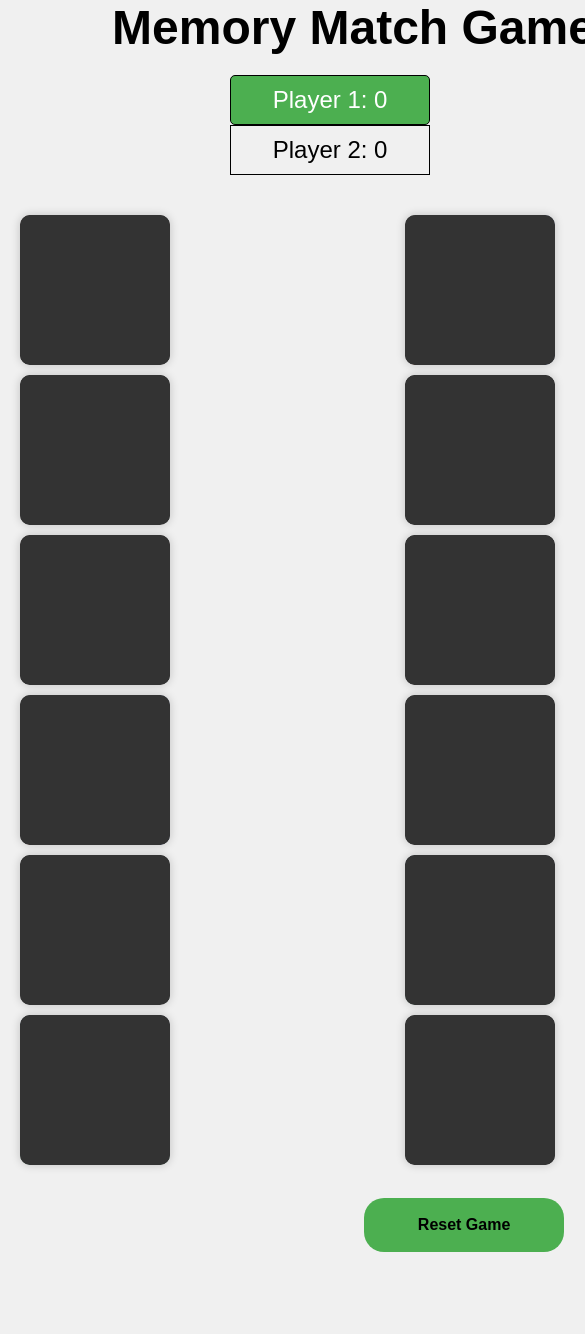
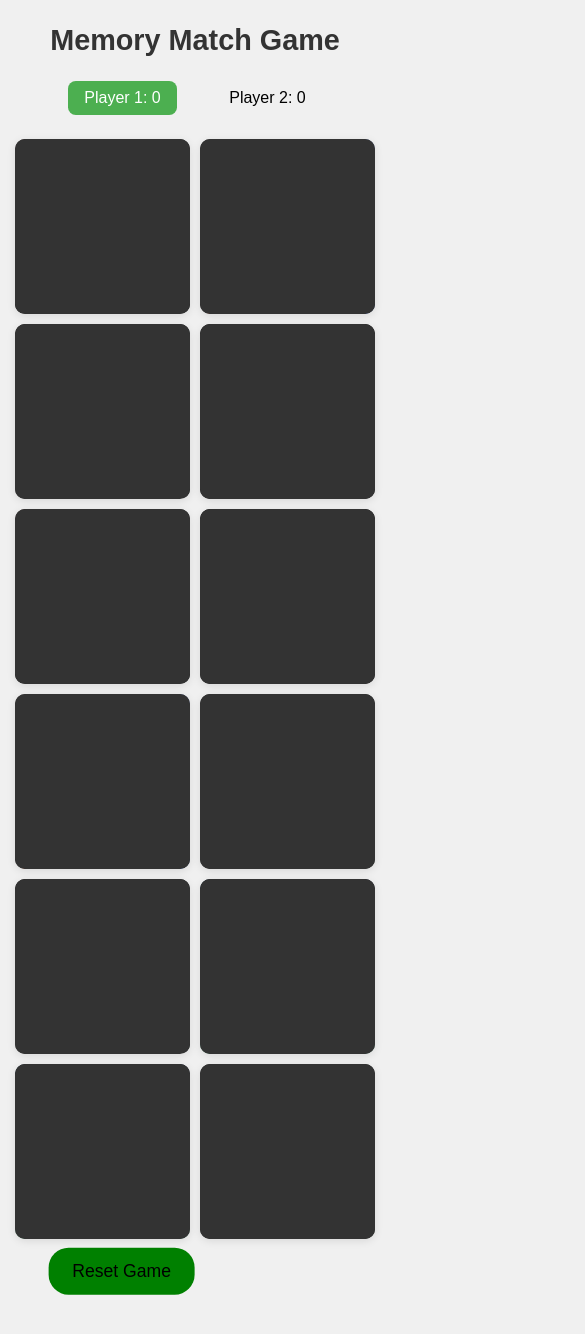
Before and after one commit to TTech-spec/memory-card-game, a plain HTML site: page index.html in a window 390 px wide. Shown: the top 1334 px of the page, 585 px wide, since content can reach past the window. Before the commit the page ends 1279 px from the top, so only its background shows below. Drawn offline with Linux system fonts and the light colour scheme.

Commit message:
second commit

```diff
--- a/assets/css/card.css
+++ b/assets/css/card.css
@@ -7,41 +7,36 @@
 body {
     font-family: Arial, sans-serif;
     background-color: #f0f0f0;
+
+    font-size: 16px;
 }
 
 .game-container {
-    position: relative;
     display: grid;
     grid-template-columns: repeat(4, 1fr);
-    grid-gap: 10px;
-    /* margin: 40px auto; */
-    margin: 0 5vw 20px;
-    padding: 0 5vw;
+    /* Use fixed gap size */
+    gap: 15px;
+
+    max-width: 800px;
+    margin: 20px auto;
+    padding: 0 15px;
 }
 
 .card {
     position: relative;
-    width: 150px;
-    height: 150px;
+    aspect-ratio: 1 / 1;
+    /* Use fixed border radius */
     border-radius: 10px;
-    box-shadow: 0 0 10px rgba(0, 0, 0, 0.2);
+    box-shadow: 0 2px 8px rgba(0, 0, 0, 0.1);
     transition: transform 0.5s;
     cursor: pointer;
 }
 
-.card.flipped {
-    transform: rotateY(180deg);
-}
 
-.card.matched {
-    background-color: #00ff00;
-}
 
 .front,
 .back {
     position: absolute;
-    top: 0;
-    left: 0;
     width: 100%;
     height: 100%;
     border-radius: 10px;
@@ -53,10 +48,16 @@
 }
 
 .front img {
+    width: 90%;
+    height: 90%;
+    object-fit: cover;
+    border-radius: 8px;
+}
+.front img {
     width: 100%;
     height: 100%;
     object-fit: cover;
-    border-radius: 10px;
+    border-radius: 2vw;
 }
 
 .back {
@@ -65,263 +66,77 @@
     transform: rotateY(0deg);
 }
 
+.card.flipped .back {
+    transform: rotateY(180deg);
+}
 .card.flipped .front {
     transform: rotateY(0deg);
 }
-
-.card.flipped .back {
-    transform: rotateY(180deg);
+.player.active {
+    background-color: #4CAF50;
+    color: white;
+    border-radius: 2vw;
+    transition: all 0.3s;
 }
-
 h1 {
     text-align: center;
-    font-weight: bolder;
-    font-size: 4rem;
+    font-size: 2.5rem;
+    margin: 1.5rem 0;
+    color: #333;
 }
 
 .player-info {
     text-align: center;
-    margin: 20px 0;
-    font-size: 1.5rem;
+    margin: 1.5rem 0;
+    font-size: 1.2rem;
 }
 
 .player {
     display: inline-block;
-    margin: 0 20px;
-    padding: 10px 20px;
+    margin: 0 1rem;
+    padding: 0.5rem 1rem;
     transition: all 0.3s;
 }
 
-.player.active {
-    background-color: #4CAF50;
-    color: white;
-    border-radius: 5px;
+#reset-button {
+    display: block;
+    margin: 2rem auto;
+    padding: 0.8rem 1.5rem;
+    border-radius: 20px;
+ transform: translate(-50%, -50%);
+ background-color: green;
+ border:none;
+    font-size: 1.1rem;
+}
+#reset-button:hover{
+    background-color:red;
 }
 
-#reset-button {
-    /* margin-left: 44%; */
-    text-align: center;
-    position: relative;
-    left: 50%;
-    transform: translate(-50%, -50%);
-    border: none;
-    background-color: #4CAF50;
-    padding: 18px;
-    border-radius: 20px;
-    /* width: 200px; */
-    font-size: 1rem;
-    font-weight: bold;
-    margin-top: 20px;
-}
 
-#reset-button:hover {
-    background-color: red;
-    cursor: pointer;
-}
+@media (max-width: 768px) {
+    .game-container {
+        grid-template-columns: repeat(3, 1fr);
+        gap: 12px;
+        max-width: 600px;
+    }
 
-@media (max-width:728px) {
-    .game-container {
-        display: grid;
-        grid-template-columns: repeat(3, 1fr);
-        gap: 9px;
-        width: 800px;
-        margin-left: 10px;
+    h1 {
+        font-size: 2rem;
     }
 }
 
-@media (max-width:724px) {
+@media (max-width: 480px) {
     .game-container {
-        display: grid;
-        grid-template-columns: repeat(3, 1fr);
-        gap: 9px;
-        width: 800px;
-        margin-left: 10px;
-    }
-
-    #reset-button {
-        margin-left: 39%;
-        border: none;
-        background-color: #4CAF50;
-        padding: 18px;
-        border-radius: 20px;
-        width: 200px;
-        font-size: 1rem;
-        font-weight: bold;
-    }
-}
-
-@media (max-width:684px) {
-    .game-container {
-        display: grid;
-        grid-template-columns: repeat(3, 1fr);
+        grid-template-columns: repeat(2, 1fr);
         gap: 10px;
-        width: 800px;
-        margin-left: 10px;
+        max-width: 400px;
     }
 
     h1 {
-        margin-left: 40px;
-        font-weight: bolder;
-        font-size: 3rem;
-
-        width: 100%;
-    }
-}
-
-@media (max-width:484px) {
-    h1 {
-        margin-left: 100px;
-        font-weight: bolder;
-        font-size: 3rem;
-
-        width: 130%;
-    }
-
-    .player {
-        display: inline-block;
-        margin: 0 20px;
-        margin-left: 59%;
-
-        width: 200px;
-        padding: 10px 20px;
-        transition: all 0.3s;
-    }
-
-    #reset-button {
-        margin-left: 59%;
-        border: none;
-        background-color: #4CAF50;
-        padding: 18px;
-        border-radius: 20px;
-        width: 200px;
-        font-size: 1rem;
-        font-weight: bold;
-    }
-}
-
-@media (max-width:414px) {
-    .game-container {
-        display: grid;
-        grid-template-columns: repeat(3, 1fr);
-        gap: 10px;
-        width: 800px;
-        margin-left: 10px;
-    }
-
-    h1 {
-        margin-left: 100px;
-        font-weight: bolder;
-        font-size: 3rem;
-
-        width: 130%;
-    }
-
-    .player {
-        display: inline-block;
-        margin: 0 20px;
-
-        margin-left: 59%;
-        border: 1px solid black;
-        width: 200px;
-        padding: 10px 20px;
-        transition: all 0.3s;
-    }
-
-    #reset-button {
-        margin-left: 69%;
-        border: none;
-        background-color: #4CAF50;
-        padding: 18px;
-        border-radius: 20px;
-        width: 200px;
-        font-size: 1rem;
-        font-weight: bold;
-    }
-}
-
-@media (max-width:394px) {
-    .game-container {
-        display: grid;
-        grid-template-columns: repeat(2, 1fr);
-        gap: 10px;
-        width: 800px;
-        margin: 40px auto;
-    }
-}
-
-@media (max-width:372px) {
-    .game-container {
-        display: grid;
-        grid-template-columns: repeat(2, 1fr);
-        gap: 10px;
-        width: 800px;
-        margin-left: 94px;
-    }
-
-    h1 {
-        margin-left: 100px;
-        font-weight: bolder;
-        font-size: 3rem;
-
-        width: 130%;
-    }
-
-    .player {
-        display: inline-block;
-        margin: 0 20px;
-
-        margin-left: 90%;
-        padding: 10px 20px;
-        transition: all 0.3s;
-    }
-}
-
-@media (max-width:320px) {
-    .game-container {
-        display: grid;
-        grid-template-columns: repeat(2, 1fr);
-        gap: 10px;
-        width: 800px;
-        margin-left: 94px;
-    }
-
-    h1 {
-        margin-left: 100px;
-        font-weight: bolder;
-        font-size: 3rem;
-
-        width: 199%;
+        font-size: 1.8rem;
     }
 
     .player-info {
-        text-align: center;
-        margin: 20px 0;
-        font-size: 1.5rem;
-    }
-
-    .player {
-        display: inline-block;
-        margin: 0 20px;
-
-        margin-left: 90%;
-        padding: 10px 20px;
-        transition: all 0.3s;
-    }
-
-    .player.active {
-        background-color: #4CAF50;
-        color: white;
-        border-radius: 5px;
-    }
-
-    #reset-button {
-        margin-left: 44%;
-        border: none;
-        background-color: #4CAF50;
-        padding: 18px;
-        border-radius: 20px;
-        width: 200px;
         font-size: 1rem;
-        font-weight: bold;
     }
 }
```
